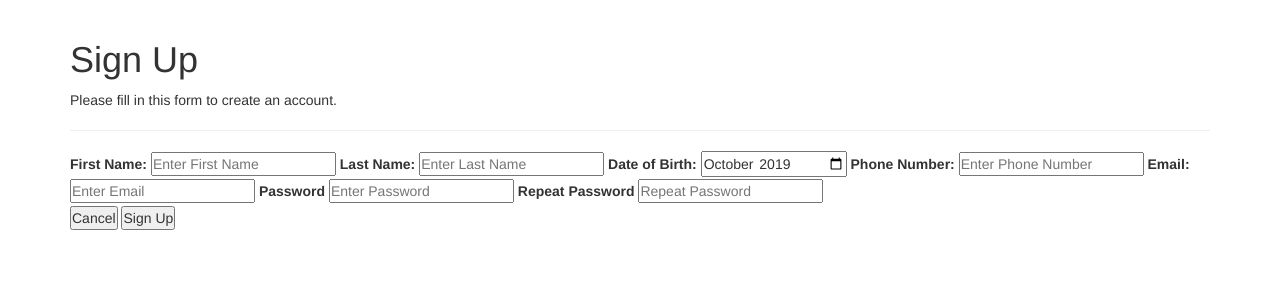
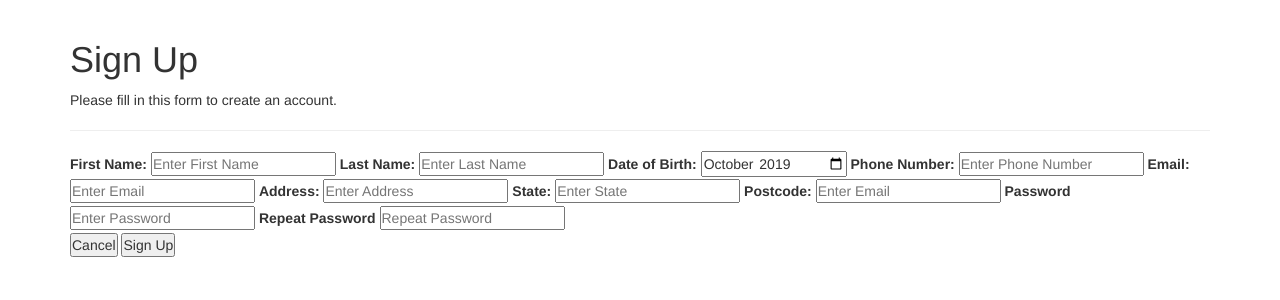
Before and after one commit to ginadivina/taste-buddy, a Flask app: template app/templates/register.html in a window 1280 px wide. Shown: the part 52-352 px from the top of the page. Run offline with Flask 2, Linux system fonts and the light colour scheme; the template is opened without the code that fills it, so the values that code supplies are empty; some libraries are stand-ins or nearby versions.

Commit message:
Update register.html

```diff
--- a/app/templates/register.html
+++ b/app/templates/register.html
@@ -16,9 +16,18 @@
     <input type="month" id="start" name="start" min="1900-01" value="2019-10">
 
     <label for="phone"><b>Phone Number:</b></label>
-    <input type="number" placeholder="Enter Phone Number" name="phone" required>
+    <input type="tel" placeholder="Enter Phone Number" name="phone" required>
 
     <label for="email"><b>Email:</b></label>
+    <input type="text" placeholder="Enter Email" name="email" required>
+
+    <label for="address"><b>Address:</b></label>
+    <input type="text" placeholder="Enter Address" name="address" required>
+
+    <label for="state"><b>State:</b></label>
+    <input type="text" placeholder="Enter State" name="state" required>
+
+    <label for="postcode"><b>Postcode:</b></label>
     <input type="text" placeholder="Enter Email" name="email" required>
 
     <label for="psw"><b>Password</b></label>
```
